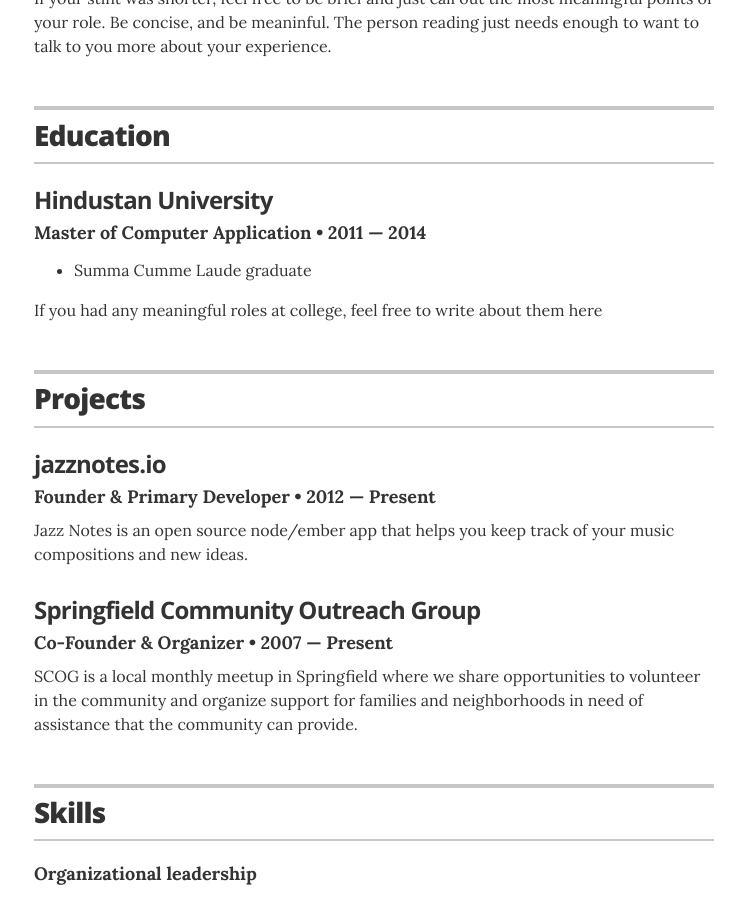
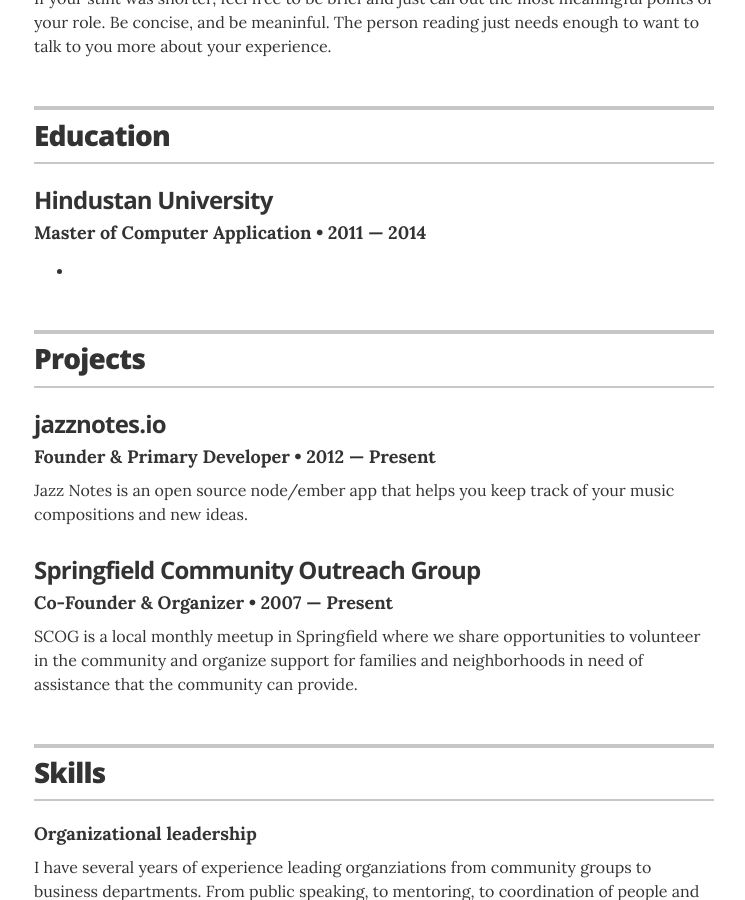
Before and after one commit to isonusingh/resume, a Jekyll site: the page built from index.html, in a window 1280 px wide and 900 px high, scrolled down 1048 px. Shown: the whole window, without its empty margins (266-1011 px from the left). Built offline with Jekyll 4.4.1, drawn with Linux system fonts in a browser that asks for light colours.

Commit message:
Update education.yml

```diff
--- a/_data/education.yml
+++ b/_data/education.yml
@@ -3,5 +3,5 @@
   uni: Hindustan University
   year: 2011 &mdash; 2014
   awards:
-    - award: Summa Cumme Laude graduate
-  summary: If you had any meaningful roles at college, feel free to write about them here
+    - award:
+  summary:
```
